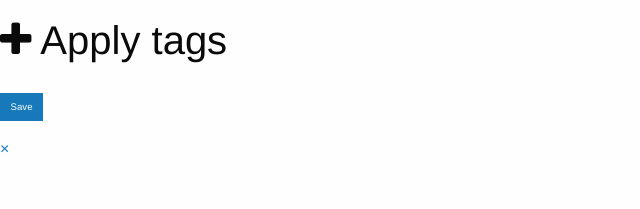
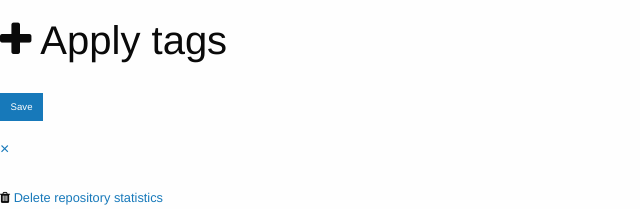
Before and after one commit to cantsin/git-tracker, a Flask app: template templates/view_repository.html in a window 1280 px wide. Shown: the part 1044-1253 px from the top of the page, without its empty margins (0-640 px from the left). Before the commit the page ends 1196 px from the top, so only its background shows below. Run offline with Flask 2, Linux system fonts and the light colour scheme; the template is opened without the code that fills it, so the values that code supplies are empty; some libraries are stand-ins or nearby versions.

Commit message:
Delete tags/repositories.

```diff
--- a/app.py
+++ b/app.py
@@ -62,18 +62,12 @@ def view_repository(name):
               'selection': 'repositories'}
     return render_template('view_repository.html', **kwargs)
 
-@app.route('/repository/<repository_name>/tags/apply', methods=['POST'])
+@app.route('/repositories/<name>/delete', methods=['GET'])
 @login_required
-def apply_tags(repository_name):
-    repository = Repository.query.filter_by(name=repository_name).first_or_404()
-    tag_names = [key for key in request.form.keys() if key.startswith('apply-')]
-    repository.tags.clear()
-    for tag_name in tag_names:
-        tag = Tag.query.filter_by(slug=tag_name[6:]).first_or_404()
-        repository.tags.append(tag)
-    repository.save()
-    url = url_for('view_repository', name=repository_name)
-    return jsonify(success=url)
+def delete_repository(name):
+    repository = Repository.query.filter_by(name=name).first_or_404()
+    repository.delete()
+    return redirect(url_for('dashboard'))
 
 @app.route('/repositories/add', methods=['POST'])
 @login_required
@@ -90,6 +84,19 @@ def add_repository():
     except IndexError:
         return jsonify(error='Location is invalid.')
 
+@app.route('/repository/<repository_name>/tags/apply', methods=['POST'])
+@login_required
+def apply_tags(repository_name):
+    repository = Repository.query.filter_by(name=repository_name).first_or_404()
+    tag_names = [key for key in request.form.keys() if key.startswith('apply-')]
+    repository.tags.clear()
+    for tag_name in tag_names:
+        tag = Tag.query.filter_by(slug=tag_name[6:]).first_or_404()
+        repository.tags.append(tag)
+    repository.save()
+    url = url_for('view_repository', name=repository_name)
+    return jsonify(success=url)
+
 @app.route('/tag/<slug>')
 @login_required
 def view_tag(slug):
@@ -98,6 +105,13 @@ def view_tag(slug):
               'current_selection': tag.name,
               'selection': 'tags'}
     return render_template('view_tag.html', **kwargs)
+
+@app.route('/tag/<slug>/delete', methods=['GET'])
+@login_required
+def delete_tag(slug):
+    tag = Tag.query.filter_by(slug=slug).first_or_404()
+    tag.delete()
+    return redirect(url_for('dashboard'))
 
 @app.route('/tags/add', methods=['POST'])
 @login_required
--- a/templates/view_repository.html
+++ b/templates/view_repository.html
@@ -19,7 +19,6 @@
   <div class="columns small-9">
     <p>View Repository {{ repository.get_name() }}</p>
     <p>Heat map and tree maps here</p>
-
     <table role="data">
       <thead>
         <tr>
@@ -50,7 +49,6 @@
         {% endfor %}
       </tbody>
     </table>
-
   </div>
   <div class="columns small-3">
     <div id="applied-tags" class="panel radius">
@@ -67,11 +65,16 @@
       </a>
       <div id="apply_tags" class="reveal-modal large" data-reveal>
         <h2><i class="fa fa-plus"></i> Apply tags</h2>
-        <form id="apply_tags_form" action="{{ url_for('apply_tags', repository_name=repository.name) }}" method="post">
+        <form id="apply_tags_form"
+              action="{{ url_for('apply_tags', repository_name=repository.name) }}"
+              method="post">
           <ul class="side-nav no-bullet small-block-grid-3">
           {% for tag in tags %}
             <li>
-              <input id="apply-{{ tag.slug }}" name="apply-{{ tag.slug }}" type="checkbox" {% if tag in repository.tags %}checked="checked"{% endif %}>
+              <input id="apply-{{ tag.slug }}"
+                     name="apply-{{ tag.slug }}"
+                     type="checkbox"
+                     {% if tag in repository.tags %}checked="checked"{% endif %}>
               <label for="apply-{{ tag.slug }}">{{ tag.name }}</label>
             </li>
           {% endfor %}
@@ -83,4 +86,16 @@
     </div>
   </div>
 </div>
+<div class="row">
+  <div class="columns small-9">
+    &nbsp;
+  </div>
+  <div class="columns small-3">
+    <small><i class="fa fa-trash"></i>
+      <a href="{{ url_for('delete_repository', name=repository.name) }}">
+        Delete repository statistics
+      </a>
+    </small>
+  </div>
+</div>
 {% endblock %}
```
Also changed, not shown: models.py (+8 -4 lines), templates/view_tag.html (+12 -2 lines).
